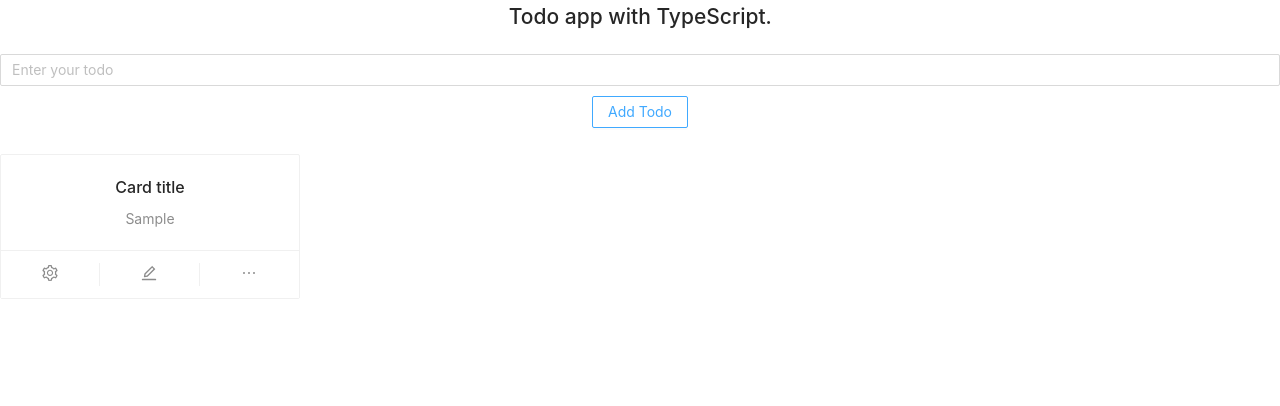
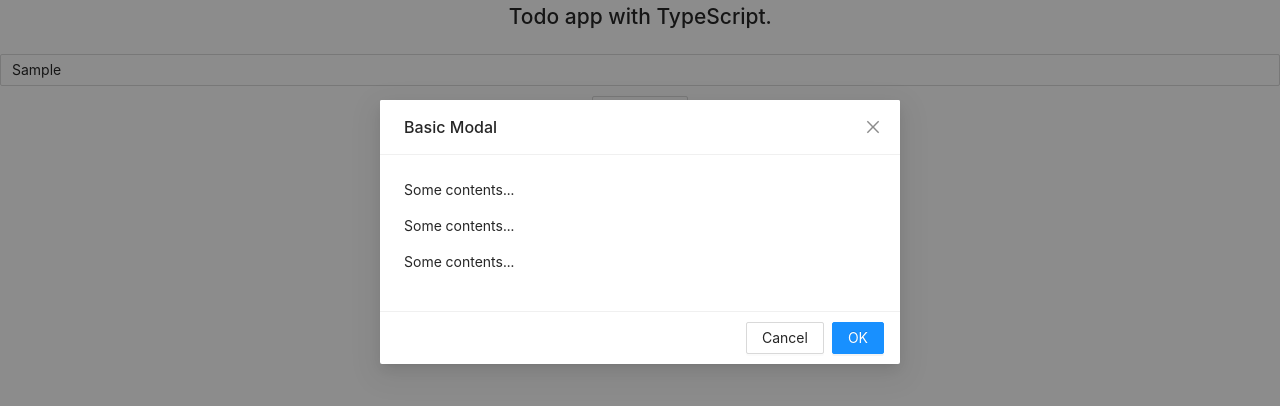
Before and after one commit to muhammadsalmanmughal/Todo-with-TypeScript, a React (Create React App) app: page / in a window 1280 px wide. Both pictures are taken after typing "Sample" into the empty fields and a click on the button "Add Todo". Shown: the top 406 px of the page. Built offline with nearby package versions, Linux system fonts and the light colour scheme.

Commit message:
feat: modal to add todo

```diff
--- a/src/Interfaces/index.ts
+++ b/src/Interfaces/index.ts
@@ -6,3 +6,7 @@ export interface AddTodoButton {
   addTodo: () => void;
   text:string
 }
+export interface CustomeModalProps {
+  onClose: () => void;
+  onOpen: boolean;
+}
--- /dev/null
+++ b/src/components/Modal.tsx
@@ -0,0 +1,15 @@
+import React, { FC } from "react";
+import { Modal, ModalProps } from "antd";
+import {CustomeModalProps} from '../Interfaces'
+
+const PopModal: FC<ModalProps &CustomeModalProps> = ({onOpen,onClose}) => {
+  return (
+    <Modal title="Basic Modal" open={onOpen} onCancel={onClose}>
+      <p>Some contents...</p>
+      <p>Some contents...</p>
+      <p>Some contents...</p>
+    </Modal>
+  );
+};
+
+export default PopModal;
--- a/src/components/index.ts
+++ b/src/components/index.ts
@@ -1,4 +1,5 @@
-import InputField from './InputField'
-import BasicButton from './Button'
+import InputField from "./InputField";
+import BasicButton from "./Button";
+import PopModal from "./Modal";
 
-export {InputField,BasicButton}
+export { InputField, BasicButton, PopModal };
--- a/src/container/index.tsx
+++ b/src/container/index.tsx
@@ -1,6 +1,6 @@
 import React, { FC, useState } from "react";
-import { InputField, BasicButton } from "../components";
-import { Row, Col, Avatar, Card, Skeleton, Switch } from "antd";
+import { InputField, BasicButton,PopModal } from "../components";
+import { Row, Col, Card} from "antd";
 import {
   EditOutlined,
   EllipsisOutlined,
@@ -17,15 +17,21 @@ const TodoApp: FC = () => {
   }
   const [todo, setTodo] = useState<string>("");
   const [allTodos, setAllTodos] = useState<Todos[]>([]);
+  const [isModalOpen, setIsModalOpen] = useState<boolean>(false)
 
   const addTodo = () => {
-    if (todo) {
-      setAllTodos([...allTodos, { todo }]);
-      setTodo("");
-    } else {
-      alert("Enter Todo.");
-    }
+    setIsModalOpen(true)
+    // if (todo) {
+    //   setAllTodos([...allTodos, { todo }]);
+    //   setTodo("");
+    // } else {
+    //   alert("Enter Todo.");
+    // }
   };
+
+  const onCloseModal = ():void => {
+    setIsModalOpen(false)
+  }
   return (
     <Row gutter={[10, 10]} className="App">
       <Col span={24}>
@@ -59,6 +65,9 @@ const TodoApp: FC = () => {
           );
         })}
       </Col>
+      <Col span={24}>
+        <PopModal onOpen={isModalOpen} onClose={onCloseModal}/>
+      </Col>
     </Row>
   );
 };
```
